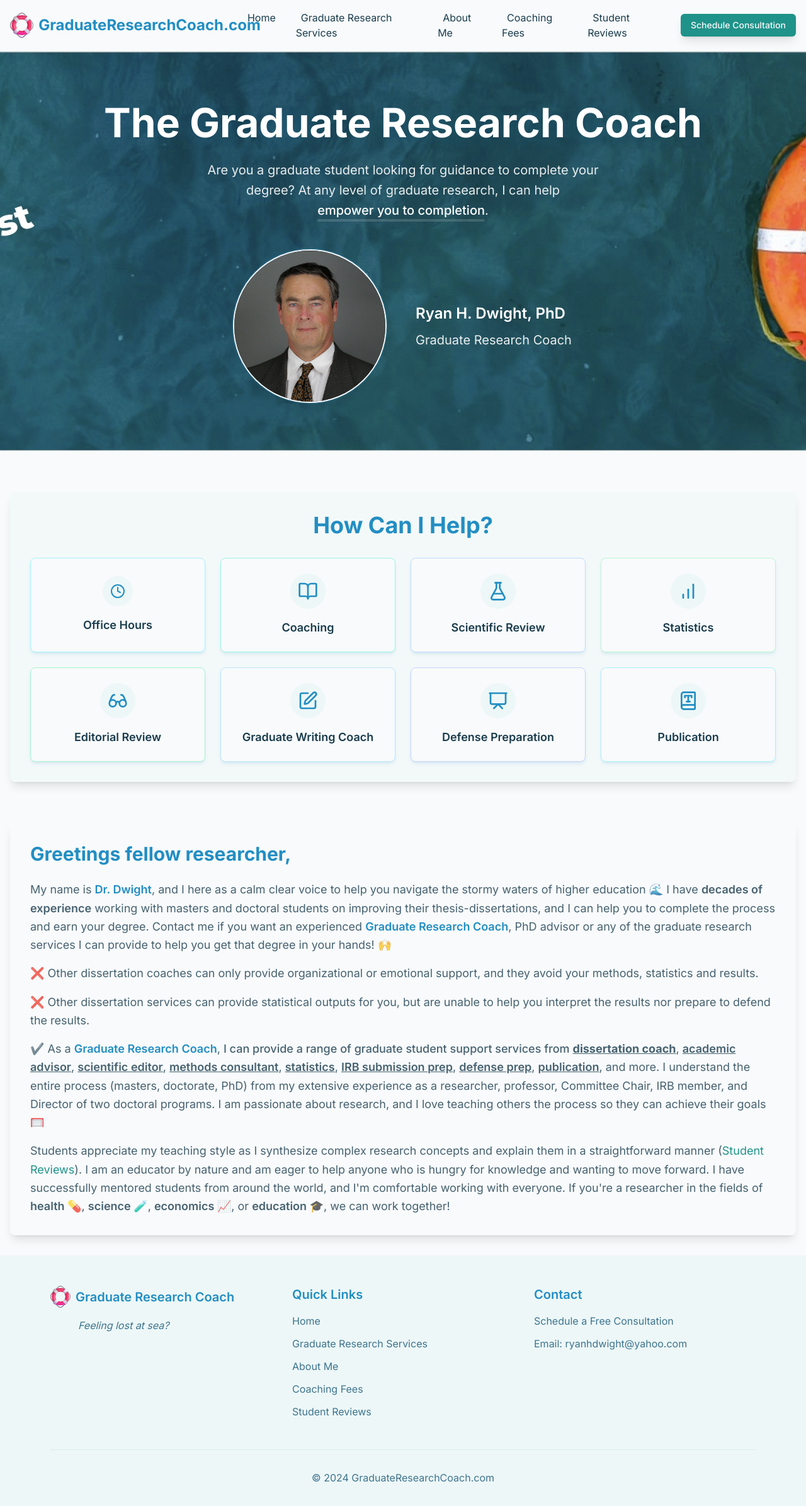
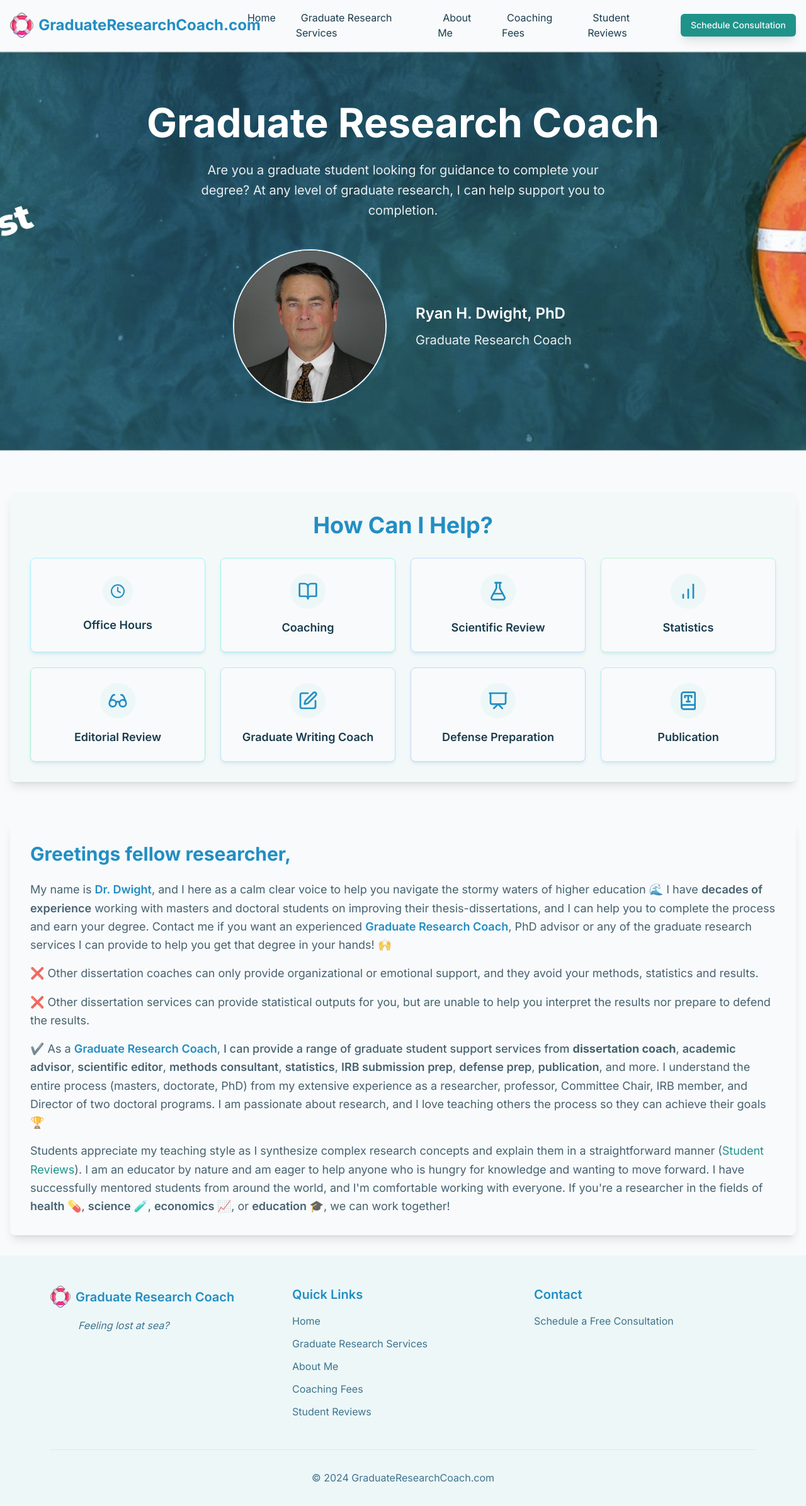
Before and after one commit to lame-o/dads-website, a Next.js app: page / in a window 1280 px wide. Shown: the top 2392 px of the page at 63% size. Built offline with nearby package versions, Linux system fonts and the light colour scheme.

Commit message:
hero edits

```diff
--- a/app/components/Footer.tsx
+++ b/app/components/Footer.tsx
@@ -61,7 +61,7 @@ export default function Footer() {
                   Schedule a Free Consultation
                 </a>
               </p>
-              <p>Email: ryanhdwight@yahoo.com</p>
+              <p></p>
             </div>
           </div>
         </div>
--- a/app/page.tsx
+++ b/app/page.tsx
@@ -35,9 +35,9 @@ export default function Home() {
           priority
         />
         <div className="max-w-6xl mx-auto px-4 relative z-10">
-          <h1 className="hero-title">The Graduate Research Coach</h1>
+          <h1 className="hero-title">Graduate Research Coach</h1>
           <p className="hero-description mx-auto text-center">
-            Are you a graduate student looking for guidance to complete your degree? At any level of graduate research, I can help <span className="hero-highlight">empower you to completion</span>.
+            Are you a graduate student looking for guidance to complete your degree? At any level of graduate research, I can help support you to completion.
           </p>
           <div className="flex flex-col md:flex-row justify-center items-center space-y-8 md:space-y-0 md:space-x-12 mt-12">
             <div className="relative group">
@@ -134,11 +134,11 @@ export default function Home() {
             </p>
             <p className="text-lg leading-relaxed">
               ✔️ As a <span className="font-semibold text-primary">Graduate Research
-              Coach</span>, <span className="font-medium">I can provide a range of graduate student support services from</span> <span className="font-bold underline">dissertation coach</span>, <span className="font-semibold underline">academic
-              advisor</span>, <span className="font-semibold underline">scientific editor</span>, <span className="font-semibold underline">methods consultant</span>, <span className="font-semibold underline">statistics</span>, <span className="font-semibold underline">IRB submission prep</span>, <span className="font-semibold underline">defense prep</span>, <span className="font-semibold underline">publication</span>,
+              Coach</span>, <span className="font-medium">I can provide a range of graduate student support services from</span> <span className="font-bold">dissertation coach</span>, <span className="font-semibold">academic
+              advisor</span>, <span className="font-semibold">scientific editor</span>, <span className="font-semibold">methods consultant</span>, <span className="font-semibold">statistics</span>, <span className="font-semibold">IRB submission prep</span>, <span className="font-semibold">defense prep</span>, <span className="font-semibold">publication</span>,
               and more. I understand the entire process (masters, doctorate, PhD) from my extensive experience as a
               researcher, professor, Committee Chair, IRB member, and Director of two doctoral programs. I am
-              passionate about research, and I love teaching others the process so they can achieve their goals 🥅
+              passionate about research, and I love teaching others the process so they can achieve their goals 🏆
             </p>
             <p className="text-lg leading-relaxed">
               Students appreciate my teaching style as I synthesize complex research concepts and explain them in a
```
